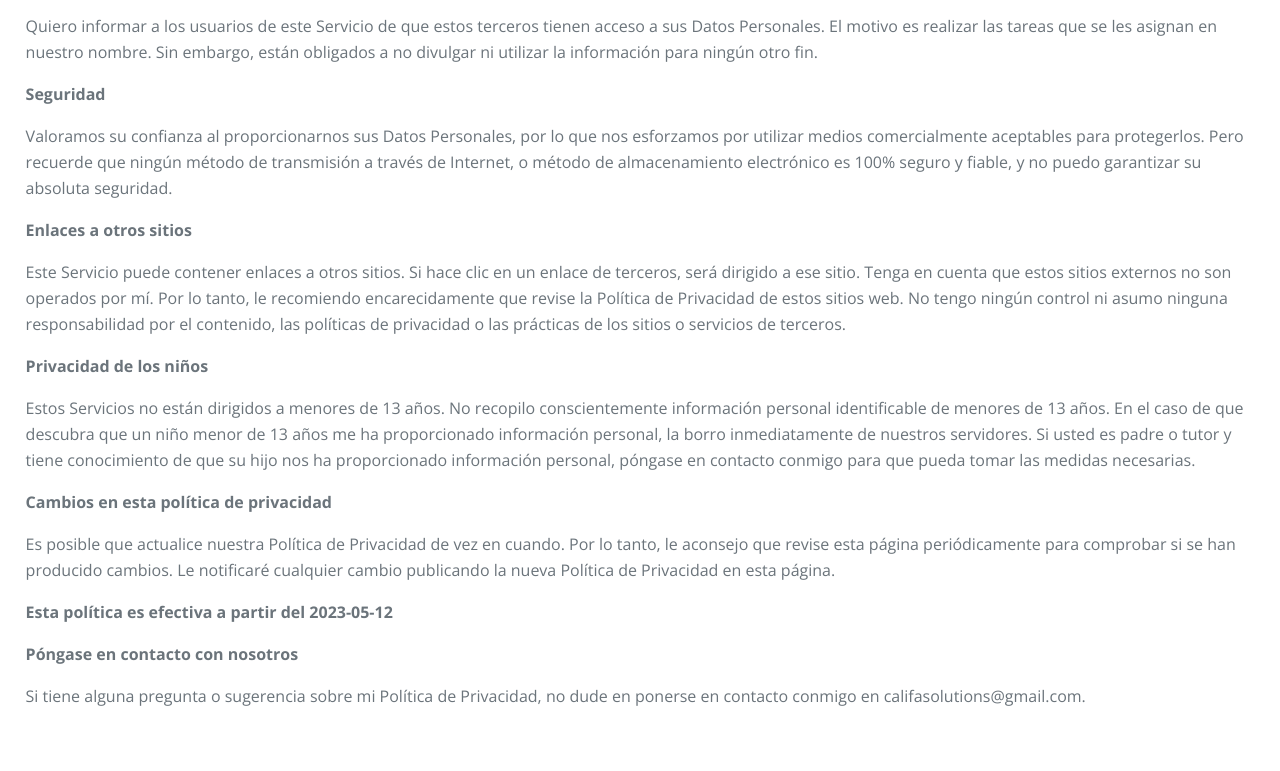
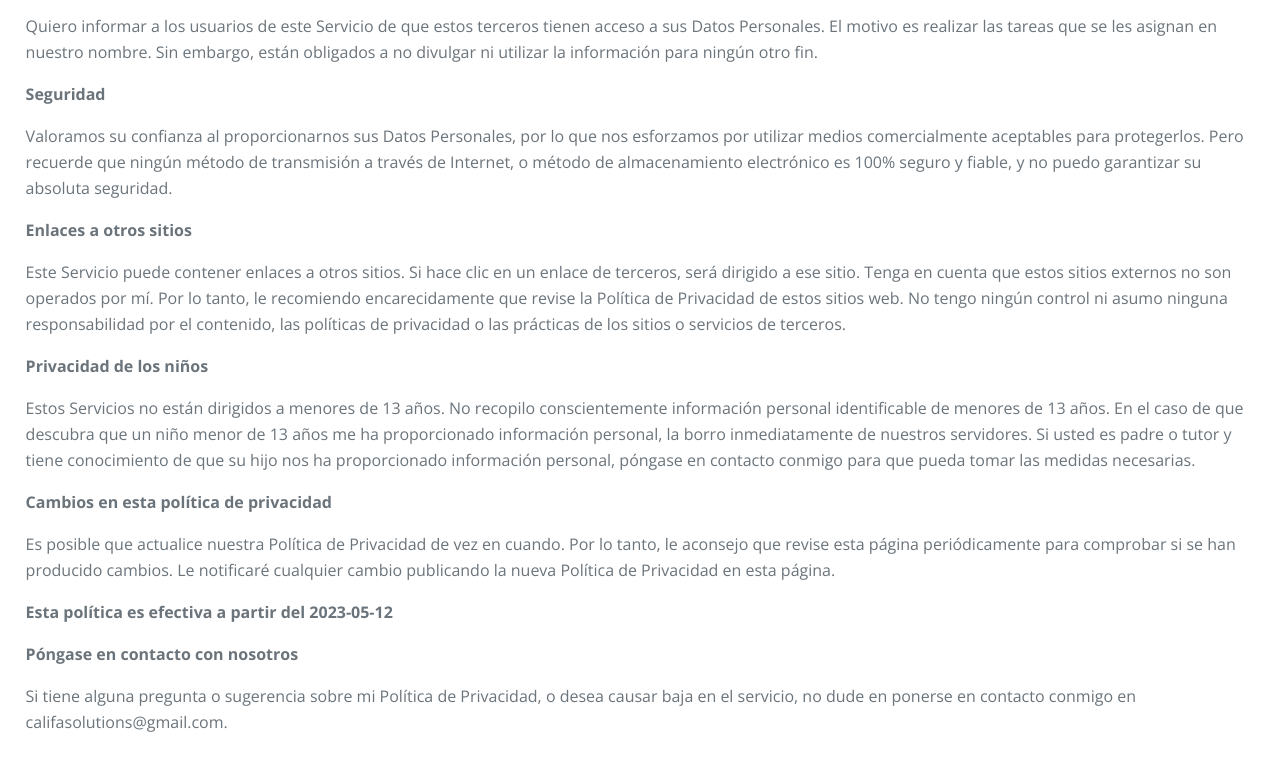
Before and after one commit to oschertar/landing-hispatravel, a plain HTML site: page privacity.html in a window 1280 px wide. Shown: the part 1144-1915 px from the top of the page. Drawn offline with nearby package versions, Linux system fonts and the light colour scheme.

```diff
--- a/privacity.html
+++ b/privacity.html
@@ -280,8 +280,9 @@
       <p><strong>Póngase en contacto con nosotros</strong></p>
 
       <p>
-        Si tiene alguna pregunta o sugerencia sobre mi Política de Privacidad,
-        no dude en ponerse en contacto conmigo en califasolutions@gmail.com.
+        Si tiene alguna pregunta o sugerencia sobre mi Política de Privacidad, o
+        desea causar baja en el servicio, no dude en ponerse en contacto conmigo
+        en califasolutions@gmail.com.
       </p>
     </main>
   </body>
```
